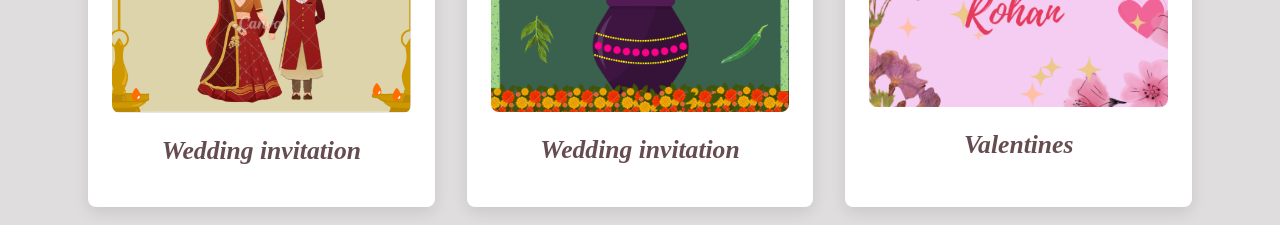
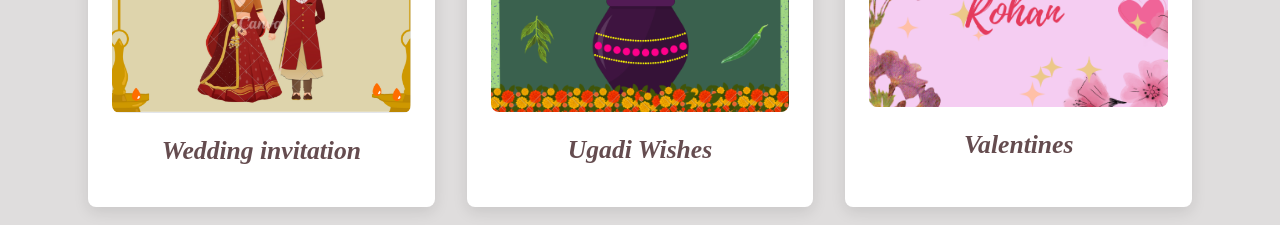
Before and after one commit to megha31931/Perfectly-P, a plain HTML site: page index.html in a window 1280 px wide. Shown: the part 1340-1565 px from the top of the page. Drawn offline with Linux system fonts and the light colour scheme.

Commit message:
Update index.html

```diff
--- a/index.html
+++ b/index.html
@@ -43,7 +43,7 @@
                     <div class="portfolio-image">
                         <img src="ugadi.png" alt="Ugadi Wishes">
                     </div>
-                    <h3>Wedding invitation</h3>
+                    <h3>Ugadi Wishes</h3>
 
                 </div>
                 <div class="portfolio-item invitations">
```
